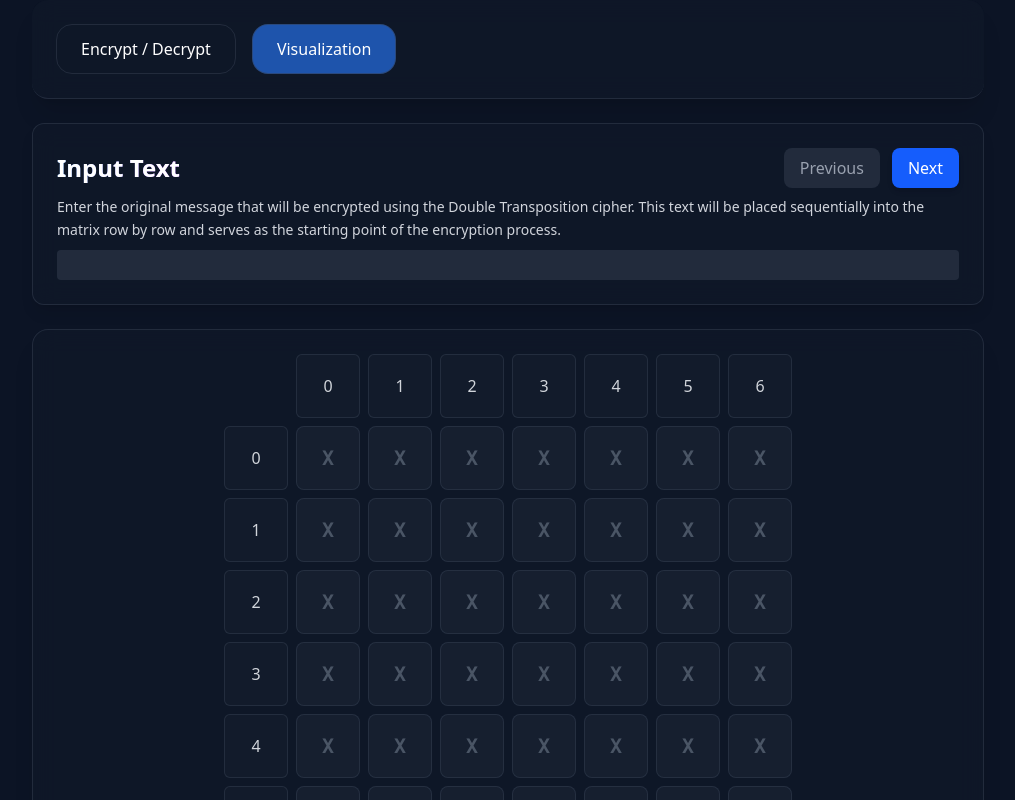
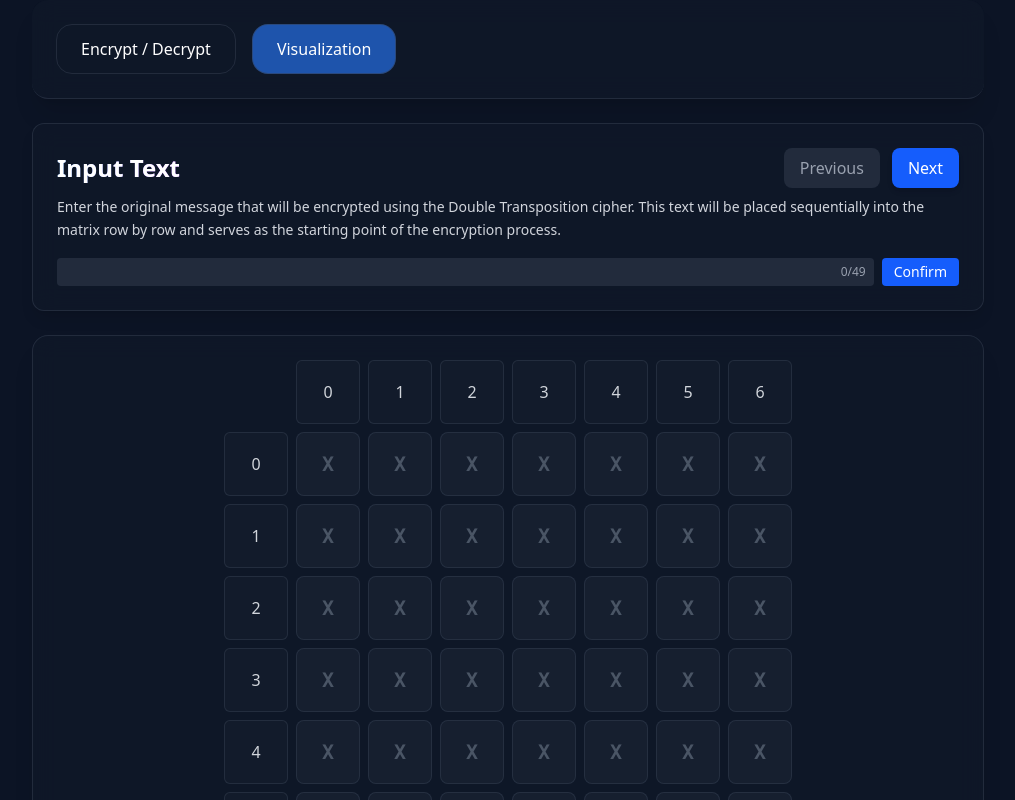
Before and after one commit to K1rtz/cipher-viz, a React (Vite) app: page /simulation in a window 1280 px wide. Shown: the top 800 px of the page, without its empty margins (132-1147 px from the left). Built offline with nearby package versions, Linux system fonts and the light colour scheme.

Commit message:
feat(frontend): add key validation at display component

```diff
--- a/src/components/MatrixDisplay.jsx
+++ b/src/components/MatrixDisplay.jsx
@@ -14,11 +14,7 @@ import {setRowsAdvanceNext, setColumnsAdvanceNext} from './../store/reducers/ste
 export default function MatrixDisplay({ rows = 7, cols = 7 }) {
 
   const activeStep = useSelector(selectActiveStep);
-  // const prevStepState = useState(activeStep)[0]; // za jednostavnost
   const plainText = useSelector(selectPlainText);
-  // const rowKey = useSelector(selectRowKey);
-  // const columnKey = useSelector(selectColumnKey);
-  // const nextSubstep = useSelector(selectNextSubstepSignal);
   const rowsInfo = useSelector(selectRowsInfo);
   const columnsInfo = useSelector(selectColumnsInfo);
 
@@ -150,7 +146,7 @@ export default function MatrixDisplay({ rows = 7, cols = 7 }) {
                 key={header.id}
                 layout
                 animate={{
-                  backgroundColor: fixedColumns[c]
+                  backgroundColor: fixedColumns[c] && activeStep > 1
                     ? 'rgb(22 163 74)'      // green-600
                     : 'rgba(31, 41, 55, 0.3)', // gray-800/30
                   color: fixedColumns[c] ? '#fff' : '#d1d5db'
@@ -174,7 +170,7 @@ export default function MatrixDisplay({ rows = 7, cols = 7 }) {
                 <motion.div
                   layout
                   animate={{
-                    backgroundColor: fixedRows[r]
+                    backgroundColor: fixedRows[r] && activeStep > 0
                       ? 'rgb(22 163 74)'          // green-600
                       : 'rgba(31, 41, 55, 0.3)',  // gray-800/30
                     color: fixedRows[r] ? '#ffffff' : '#d1d5db',
--- a/src/components/StepController.jsx
+++ b/src/components/StepController.jsx
@@ -10,6 +10,8 @@ import {
   selectRowsSubsteps,
   selectColumnsCurrentStep,
   selectColumnsSubsteps,
+  selectMatrixColsLen,
+  selectMatrixRowsLen,
 } from './../store/selectors/stepInfoSelector.js'
 import { setActiveStep, setPlainText, setRowKey, setColumnKey, setRowsSubsteps, setRowsCurrentStep, setRowsAdvanceNext, setColumnsCurrentStep, setColumnsSubsteps, setColumnsAdvanceNext} from './../store/reducers/stepInfoReducer'
 import { BiSolidRightArrow } from "react-icons/bi";
@@ -58,13 +60,14 @@ export default function StepController() {
   const rowsSubsteps = useSelector(selectRowsSubsteps)
   const columnsCurrentStep = useSelector(selectColumnsCurrentStep)
   const columnsSubsteps = useSelector(selectColumnsSubsteps)
-
+  const matrixColsLen = useSelector(selectMatrixColsLen)
+  const matrixRowsLen = useSelector(selectMatrixRowsLen)
+  const maxLen = matrixColsLen * matrixRowsLen;
 
   const currentStep = useSelector(selectActiveStep)
   const plainText = useSelector(selectPlainText)
   const rowKey = useSelector(selectRowKey)
   const columnKey = useSelector(selectColumnKey)
-  const nextSubstepSignal = useSelector(selectNextSubstepSignal)
 
 
   const handlePrevious = () => {
@@ -116,6 +119,15 @@ export default function StepController() {
   }
 
   const handleGenerateRowSubsteps = () =>{
+
+    if(rowKey.length !== matrixRowsLen){
+      setShowRowsKeyError(true)
+      return
+    }
+    if(showRowsKeyError){
+      setShowRowsKeyError(false);
+    }
+
   if(!rowKey || rowKey.length === 0) return
     const substeps = generateSubsteps(rowKey)
 
@@ -124,8 +136,18 @@ export default function StepController() {
     dispatch(setRowsCurrentStep(0))
     dispatch(setRowsAdvanceNext(true))
   }
+  const [showColsKeyError, setShowColsKeyError] = useState(false)
+  const [showRowsKeyError, setShowRowsKeyError] = useState(false)
 
   const handleGenerateColumnSubsteps = () =>{
+    if(columnKey.length !== matrixColsLen){
+      console.log('xdd nisu iste duzine')
+      setShowColsKeyError(true)
+      return
+    }
+    if(showColsKeyError){
+      setShowColsKeyError(false);
+    }
     if(!columnKey || columnKey.length === 0) return
     const substeps = generateSubsteps(columnKey)
 
@@ -172,24 +194,58 @@ export default function StepController() {
         </div>
       </div>
       <p className="text-gray-300 text-sm leading-relaxed">{steps[currentStep].description}</p>
-      <input type='text'
-             maxLength={49}
+      <div className={`flex items-center gap-2 mt-4 ${currentStep === 0 ? 'flex' : 'hidden'}`}>
+
+        <div className="relative flex-1">
+          <input
+            type="text"
+            maxLength={maxLen}
             value={plainText}
-             onChange={(e) => dispatch(setPlainText(e.target.value.toUpperCase())) }
-             className={`text-gray-300 bg-gray-700/50 w-full uppercase mt-2  ${currentStep === 0 ? 'flex' : 'hidden'} rounded-[4px] px-2 py-1 text-sm leading-relaxed `}></input>
+            onChange={(e) =>
+              dispatch(setPlainText(e.target.value.toUpperCase()))
+            }
+            className="w-full text-gray-300 bg-gray-700/50 rounded px-2 py-1 pr-14 text-sm"
+          />
+
+          <span className="pointer-events-none absolute right-2 top-1/2 -translate-y-1/2 text-xs text-gray-400">
+    {plainText.length}/{maxLen}
+  </span>
+        </div>
+
+        <button
+          className="px-3 text-sm py-[4px] rounded bg-blue-600 text-white hover:bg-blue-500"
+          onClick={handleGenerateRowSubsteps}
+        >
+          Confirm
+        </button>
+      </div>
 
       <div
-        className={`flex items-center gap-2 mt-4 ${
+        className={`flex items-start gap-2 mt-4 ${
           currentStep === 1 ? 'flex' : 'hidden'
         }`}
       >
+
+        <div className="flex-1">
           <input
             type="text"
-          maxLength={7}
+            maxLength={matrixRowsLen}
             value={rowKey}
-          onChange={(e) => dispatch(setRowKey(e.target.value))}
-          className="flex-1 text-gray-300 bg-gray-700/50 rounded px-2 py-1 text-sm"
+            onChange={(e) => {
+              dispatch(setRowKey(e.target.value))
+            }}
+            className="w-full text-gray-300 bg-gray-700/50 rounded px-2 py-1 text-sm"
           />
+
+          {/* ERROR TEXT */}
+          {showRowsKeyError && (
+            <p className="mt-1 text-xs text-red-400">
+              Rows key must be exactly {matrixRowsLen} characters long.
+            </p>
+          )}
+        </div>
+
+
 
         <button
           className="px-3 text-sm py-[4px] rounded bg-blue-600 text-white hover:bg-blue-500"
@@ -203,7 +259,6 @@ export default function StepController() {
             console.log(rowsCurrentStep);
             if(rowsCurrentStep !== 0) {
               dispatch(setRowsCurrentStep(0))
-              // dispatch(setNextSubstepSignal(!nextSubstepSignal))
               dispatch(setRowsAdvanceNext(true))
 
             }
@@ -212,21 +267,18 @@ export default function StepController() {
         >
           <TbPlayerTrackPrevFilled />
         </button>
-
         <button
           className="px-2 py-[6px] rounded bg-gray-700 text-gray-200 hover:bg-gray-600"
           onClick={() =>{
             console.log(rowsCurrentStep);
             if(rowsCurrentStep > 0) {
               dispatch(setRowsCurrentStep(rowsCurrentStep - 1))
-              // dispatch(setNextSubstepSignal(!nextSubstepSignal))
               dispatch(setRowsAdvanceNext(true))
 
             }
           }}>
           <BiSolidLeftArrow/>
         </button>
-
         <button
           className="px-2 py-[6px] rounded bg-gray-700 text-gray-200 hover:bg-gray-600"
           onClick={() =>{
@@ -237,9 +289,7 @@ export default function StepController() {
             }
           }}>
           <BiSolidRightArrow />
-
         </button>
-
         <button
           className="px-2 py-[6px] rounded bg-gray-700 text-gray-200 hover:bg-gray-600"
           onClick={() =>{
@@ -252,25 +302,31 @@ export default function StepController() {
         >
           <TbPlayerTrackNextFilled />
         </button>
-
-
       </div>
-
-
       <div
-        className={`flex items-center gap-2 mt-4 ${
+        className={`flex items-start gap-2 mt-4 ${
           currentStep === 2 ? 'flex' : 'hidden'
         }`}
       >
+        {/* INPUT + ERROR */}
+        <div className="flex-1">
           <input
             type="text"
-          maxLength={7}
+            maxLength={matrixColsLen}
             value={columnKey}
-          onChange={(e) =>{
-            console.log('typed:', e.target.value)
-            dispatch(setColumnKey(e.target.value))}}
-          className="flex-1 text-gray-300 bg-gray-700/50 rounded px-2 py-1 text-sm"
+            onChange={(e) => {
+              dispatch(setColumnKey(e.target.value))
+            }}
+            className="w-full text-gray-300 bg-gray-700/50 rounded px-2 py-1 text-sm"
           />
+
+          {/* ERROR TEXT */}
+          {showColsKeyError && (
+            <p className="mt-1 text-xs text-red-400">
+              Column key must be exactly {matrixColsLen} characters long.
+            </p>
+          )}
+        </div>
 
         <button
           className="px-3 text-sm py-[4px] rounded bg-blue-600 text-white hover:bg-blue-500"
@@ -331,10 +387,8 @@ export default function StepController() {
         >
           <TbPlayerTrackNextFilled />
         </button>
-
-
+        {/* ... dugmići ostaju isti */}
       </div>
-
 
     </div>
     </div>
--- a/src/pages/Simulation.jsx
+++ b/src/pages/Simulation.jsx
@@ -1,7 +1,7 @@
 import React from 'react';
 import MatrixDisplay from "../components/MatrixDisplay.jsx";
 import StepController from "../components/StepController.jsx";
-function Simulation(props) {
+function Simulation() {
   return (
     <div className="flex flex-col ">
     <StepController/>
--- a/src/store/reducers/stepInfoReducer.js
+++ b/src/store/reducers/stepInfoReducer.js
@@ -2,10 +2,13 @@ import { createSlice } from '@reduxjs/toolkit'
 
 const initialState = {
   activeStep: 0,
+  matrixInfo:{
+    rowsLen: 7,
+    colsLen: 7,
+  },
   plainText: '',
   rowKey: '',
   columnKey: '',
-  nextSubstepSignal: false,
   rowsInfo:{
     substeps: [],
     currentStep: 0,
@@ -22,6 +25,12 @@ const stepInfoSlice = createSlice({
   name: 'stepInfo',
   initialState,
   reducers: {
+    setRowsLen: (state, action) => {
+      state.matrixInfo.rowsLen = action.payload.rowsLen;
+    },
+    setColsLen: (state, action) => {
+      state.matrixInfo.colsLen = action.payload.colsLen;
+    },
     setActiveStep: (state, action) => {
       state.activeStep = action.payload
     },
@@ -76,7 +85,9 @@ export const {
   setRowsCurrentStep,
   setRowsAdvanceNext,
   setColumnsAdvanceNext,
-  setColumnsSubsteps
+  setColumnsSubsteps,
+  setColsLen,
+  setRowsLen,
 } = stepInfoSlice.actions
 
 export default stepInfoSlice.reducer
--- a/src/store/selectors/stepInfoSelector.js
+++ b/src/store/selectors/stepInfoSelector.js
@@ -9,3 +9,5 @@ export const selectRowsCurrentStep = (state) => state.stepInfo.rowsInfo.currentS
 export const selectRowsSubsteps = (state) => state.stepInfo.rowsInfo.substeps
 export const selectColumnsCurrentStep = (state) => state.stepInfo.columnsInfo.currentStep
 export const selectColumnsSubsteps = (state) => state.stepInfo.columnsInfo.substeps
+export const selectMatrixColsLen = (state) => state.stepInfo.matrixInfo.colsLen
+export const selectMatrixRowsLen = (state) => state.stepInfo.matrixInfo.rowsLen
```
Lines whose indentation alone changed are shown as unchanged.
